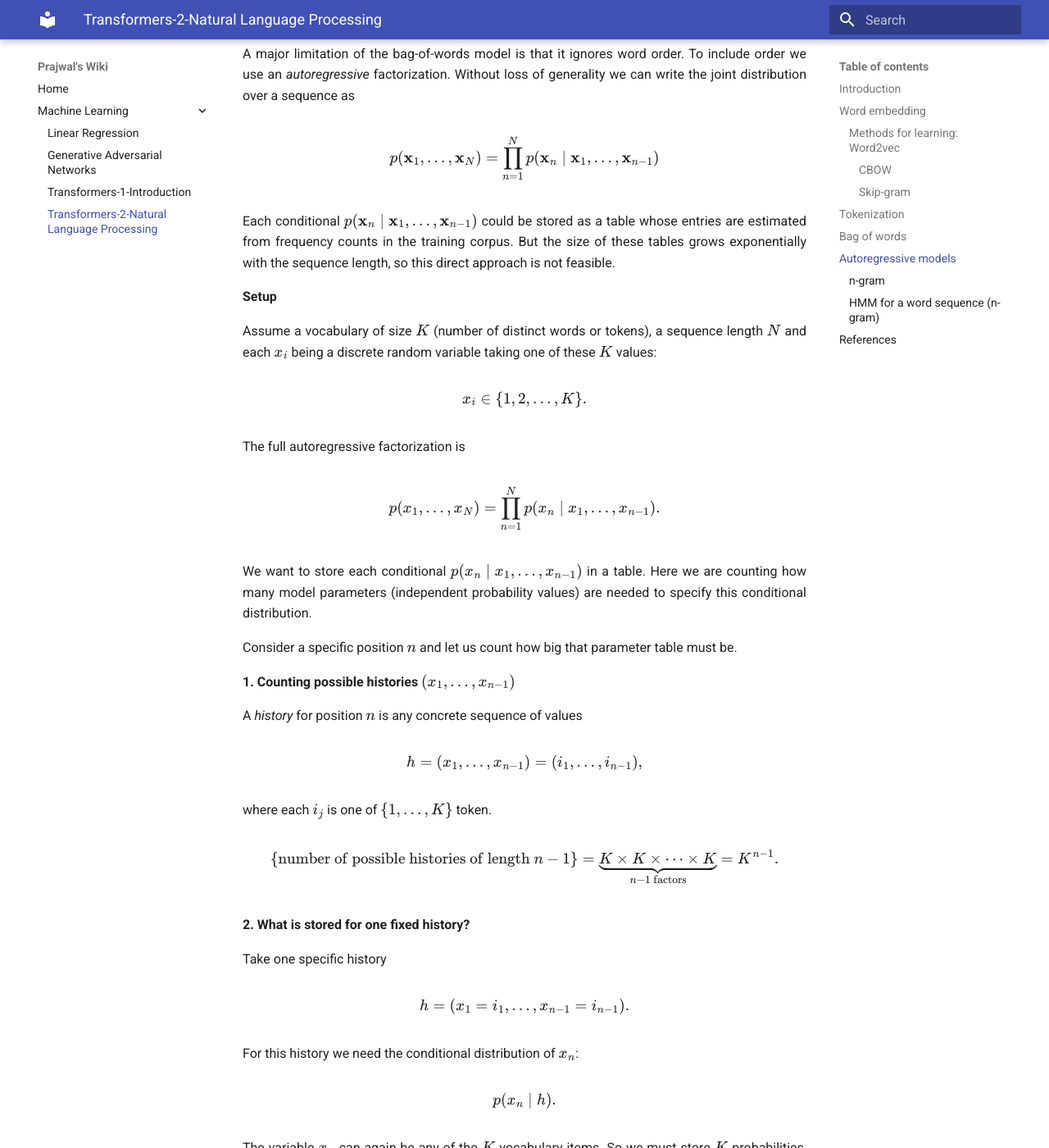
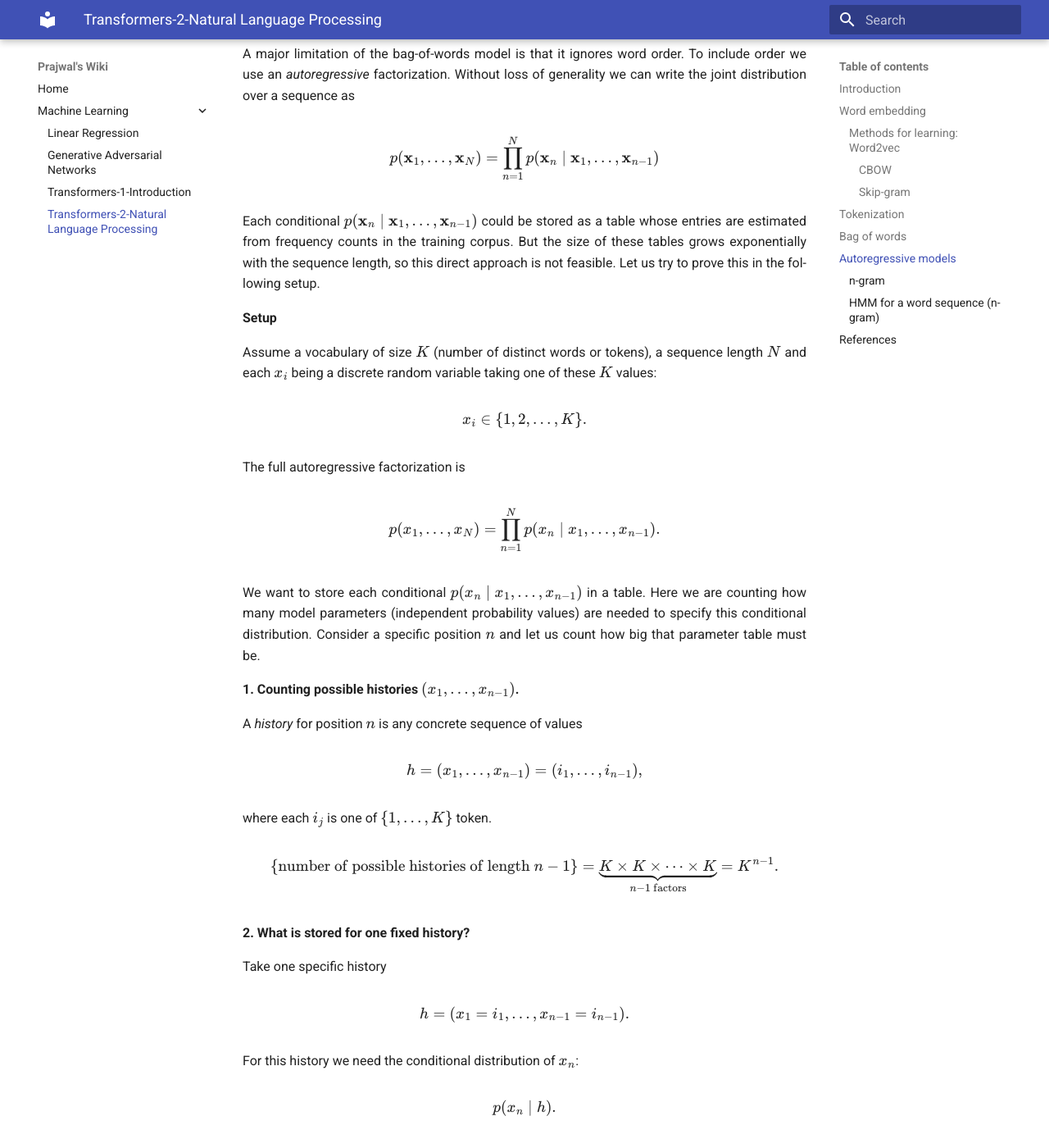
Before and after one commit to pj1911/my-wiki, an MkDocs documentation site: the page built from docs/Transformers-2-NLP.md, in a window 1280 px wide and 1400 px high, scrolled down 9524 px. Shown: the whole window at 82% size. Built offline with MkDocs 1.6.1 and Material for MkDocs 9.7.7, drawn with Linux system fonts in a browser that asks for light colours; some of the changed text lies outside the part shown.

Commit message:
Update Transformers-2-NLP.md

```diff
--- a/docs/Transformers-2-NLP.md
+++ b/docs/Transformers-2-NLP.md
@@ -455,7 +455,7 @@
 Each conditional \(p(\mathbf{x}_n \mid \mathbf{x}_1,\ldots,\mathbf{x}_{n-1})\) could
 be stored as a table whose entries are estimated from frequency counts in the
 training corpus. But the size of these tables grows exponentially with the
-sequence length, so this direct approach is not feasible.
+sequence length, so this direct approach is not feasible. Let us try to prove this in the following setup.
 
 **Setup**
 
@@ -473,12 +473,10 @@
 
 We want to store each conditional \(p(x_n \mid x_1,\ldots,x_{n-1})\) in a table.
 Here we are counting how many model parameters (independent
-probability values) are needed to specify this conditional distribution.
-
-Consider a specific position \(n\) and let us count how big that parameter table
+probability values) are needed to specify this conditional distribution. Consider a specific position \(n\) and let us count how big that parameter table
 must be.
 
-**1. Counting possible histories \((x_1,\ldots,x_{n-1})\)**
+**1. Counting possible histories \((x_1,\ldots,x_{n-1})\).**
 
 A *history* for position \(n\) is any concrete sequence of values
 
@@ -549,7 +547,7 @@
 independently. We say the distribution for this history has \(K-1\) free
 parameters.
 
-**4. Total number of parameters for the table at step \(n\)**
+**4. Total number of parameters for the table at step \(n\).**
 
 - Number of distinct histories \(h\) of length \(n-1\): \(K^{n-1}\).
 - Free parameters for each history’s row: \(K-1\)
@@ -568,7 +566,7 @@
 raw tables quickly becomes infeasible for realistic vocabulary sizes \(K\) and
 sequence lengths \(n\).
 
-**Total size up to length \(N\)**
+**5. Total size up to length \(N\).**
 
 To model all positions \(n=1,\ldots,N\), we need all these tables:
 
@@ -668,7 +666,9 @@
 p(x_{1:N}, z_{1:N}) = p(z_1, x_1, z_2, x_2, \dots, z_N, x_N).
 $$
 
-**1. Chain rule**
+This can be done in the following steps:
+
+**1. Chain rule.**
 
 Apply the chain rule in the time order:
 
@@ -734,7 +734,7 @@
 p(x_n \mid z_{1:n}, x_{1:n-1}) = p(x_n \mid z_n).
 $$
 
-**4. Collect all terms**
+**4. Collect all terms.**
 
 Replacing every factor in the chain rule by its simplified HMM form gives
 
@@ -806,14 +806,14 @@
 = \sum_{z_n} p(x_n \mid z_n, x_{1:n-1})\,p(z_n \mid x_{1:n-1}).
 $$
 
-**1: By definition of conditional probability.**
+**1. By definition of conditional probability.**
 
 $$
 p(x_n \mid x_{1:n-1})
 = \frac{p(x_n, x_{1:n-1})}{p(x_{1:n-1})}.
 $$
 
-**2: Insert the hidden variable by marginalization.**
+**2. Insert the hidden variable by marginalization.**
 
 The joint probability of \((x_n, x_{1:n-1})\) can be written by summing over all
 possible values of the hidden state \(z_n\) (from law of total probability):
@@ -846,7 +846,7 @@
 = \sum_{z_n} p(x_n, z_n \mid x_{1:n-1}).
 $$
 
-**3: Apply the product rule to the conditional joint.**
+**3. Apply the product rule to the conditional joint.**
 
 For any random variables \(A,B,C\),
 
```
Also changed, not shown: other parts of docs/Transformers-2-NLP.md (+15 -15 lines).
